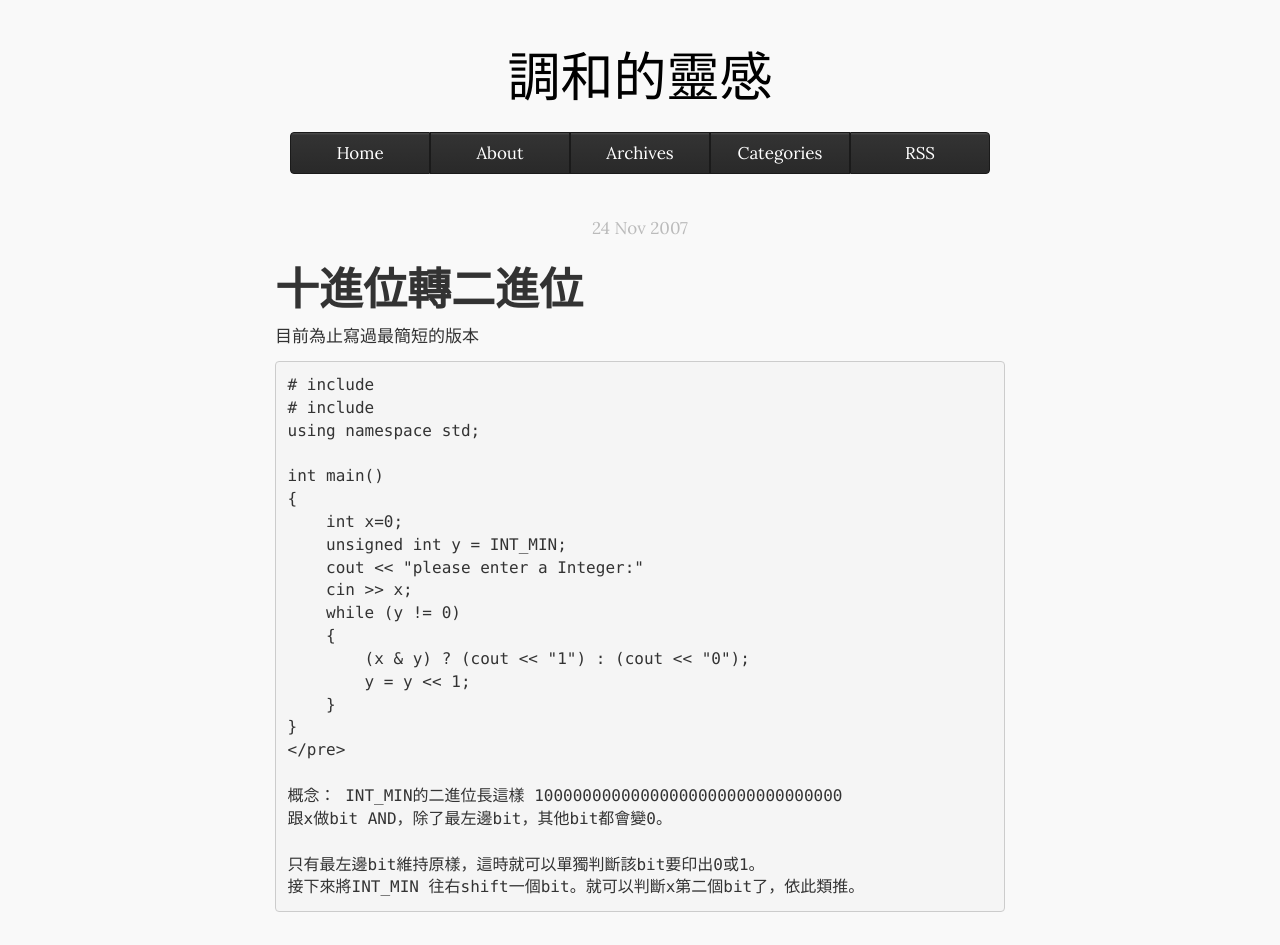
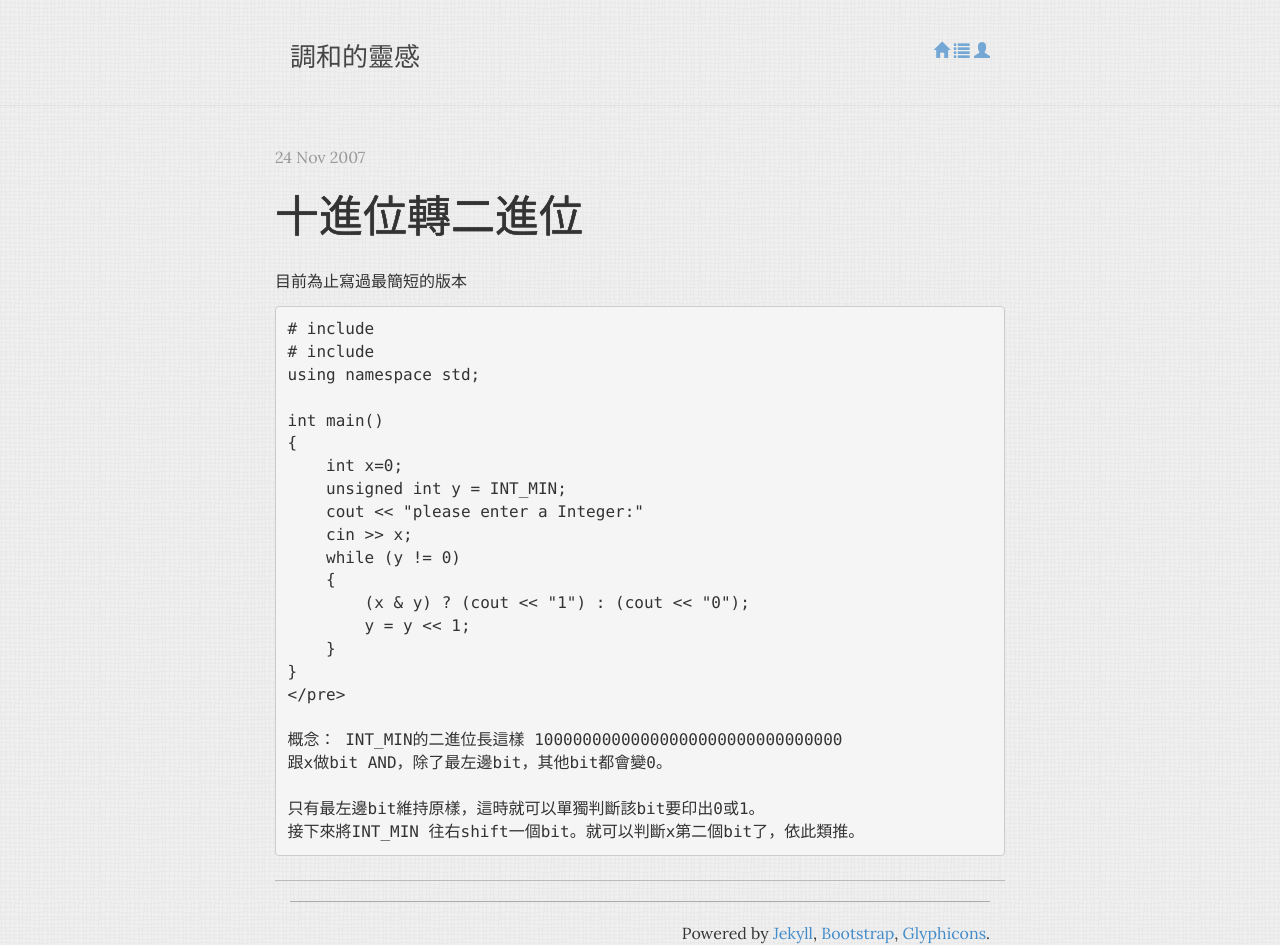
Before and after one commit to sndnvaps/sndnvaps.github.io, a Jekyll site: the page built from _posts/2007-11-24-decimal-to-binary.md, in a window 1280 px wide. Built offline with Jekyll 4.4.1, drawn with Linux system fonts in a browser that asks for light colours; Markdown is read by kramdown in place of the engine named in the settings; comment, search, counter and statistics services are not loaded.

Commit message:
更換版面

```diff
--- a/_includes/mycss.html
+++ b/_includes/mycss.html
@@ -1,5 +1,10 @@
 <style type="text/css">
 
+body
+{
+  font-size: 16px;
+  background-image:url('/img/wavegrid.png');
+}
 /*
 h1,h2,h3,h4,h5,h6 {
   text-shadow: #888 0 0 1px, black 0 0 0px, black 0 0 0px;
@@ -29,8 +34,10 @@ h1,h2,h3,h4,h5,h6 {
 
 .post-title
 {
-    margin: 0 0 3px 0;
-    font-weight: normal;
+  font-weight: normal;
+  text-shadow: #888 0 0 1px, black 0 0 0px, black 0 0 0px;
+  font-family: "Lora",Georgia,"Times New Roman",Times,'微軟正黑體','Microsoft YaHei',serif;
+  margin-bottom: 30px;
 }
 
 .post-content
@@ -38,18 +45,48 @@ h1,h2,h3,h4,h5,h6 {
     font-family: '微軟正黑體','Microsoft YeHei','PT Serif', serif;
 }
 
+.site-header
+{
+  /*background: #ddd;*/
+  opacity: 0.7;
+  padding: 20px 20px;
+  border-bottom: solid 1px #ddd;
+}
+
 .site-title
 {
-    text-align: center;
-    font-weight: normal;
-    font-size: 53px;
-    margin-bottom: 25px;
+  font-family: '微軟正黑體','Microsoft YeHei','PT Serif', serif;
+  font-weight: normal;
+  font-size: 26px;
 }
 .site-title a { color: #000; }
 .site-title a:hover { color: #428bca; }
 
+.site-nav
+{
+  padding-top: 20px;
+}
+
+.site-container
+{
+  margin-top: 40px;
+}
 
 /* index.html */
+
+.index-post-list
+{
+}
+
+.index-post-list h3
+{
+  font-size: 20px;
+  margin-top: 0;
+  /* text-shadow: #888 0 0 1px, black 0 0 0px, black 0 0 0px; */
+  font-weight: normal;
+  font-family: "Lora",Georgia,"Times New Roman",Times,'微軟正黑體','Microsoft YaHei',serif;
+}
+
 .listing-seperator
 {
   color:#c7c7c7;
--- a/_includes/nav.html
+++ b/_includes/nav.html
@@ -1,9 +1,9 @@
-<div class="nav-section" style="padding-bottom: 2.5em;">
-<div class="btn-group btn-group-justified">
-  <a class="btn btn-default" href="/index.html">Home</a>
-  <a class="btn btn-default" href="/about">About</a>
-  <a class="btn btn-default" href="/archives.html" >Archives</a>
-  <a class="btn btn-default" href="/categories.html" >Categories</a>
-  <a class="btn btn-default" href="/feed.xml" >RSS</a>
-</div>
-</div>
+<nav class="site-nav pull-right">
+  <a href="/index.html"><span class="glyphicon glyphicon-home"></span></a>
+  <a href="/archives.html" ><span class="glyphicon glyphicon-list"></span></a>
+  <a href="/about"><span class="glyphicon glyphicon-user"></span></a>
+  <!--
+  <a href="/categories.html" >Categories</a>
+  <a href="/feed.xml" >RSS</a>
+    -->
+</nav>
--- a/_layouts/default.html
+++ b/_layouts/default.html
@@ -3,7 +3,7 @@
 <head>
   <meta charset="utf-8">
   <meta name="viewport" content="width=device-width, initial-scale=1.0">
-  <meta name="description" content="Matthew chchwy Chang">
+  <meta name="description" content="Matthew's Blog">
   <meta name="author" content="Matthew chchwy Chang">
 
   <!-- <link rel="shortcut icon" href="../../assets/ico/favicon.png"> -->
@@ -16,24 +16,34 @@
 
   {% include mycss.html %}
 
-  <style>
+  <link href="/feed.xml" rel="alternate" type="application/rss+xml" title="{{ site.title }}" />
 
-  </style>
 </head>
 <body>
+  <header class="site-header">
+    <div class="container">
+      <h1 class="site-title pull-left"><a href="/index.html">調和的靈感</a></h1>
+
+      {% include nav.html %}
+    </div>
+  </header>
+
+  <div class="container site-container">
+      {{ content }}
+  </div>
+
   <div class="container">
-    <br/>
-
-    <h1 class="site-title"><a href="/index.html">調和的靈感</a></h1>
-
-    {% include nav.html %}
-
-    <div>
-      {{ content }}
+    <div class="footer" style="border-top: solid 1px #aaa; padding:20px 0;">
+      <div class="pull-right">
+      Powered by
+      <a href="http://jekyllrb.com/">Jekyll</a>,
+      <a href="http://getbootstrap.com/">Bootstrap</a>,
+      <a href="http://glyphicons.com/">Glyphicons</a>.
+      </div>
     </div>
   </div>
 
-  <script src="/js/jquery-1.9.1.js"></script>
+  <script src="http://code.jquery.com/jquery.min.js"></script>
   <script src="/js/bootstrap.min.js"></script>
   <script src="/js/prettify.js"></script>
   <script src="/js/bitbucket.js"></script>
--- a/_layouts/post.html
+++ b/_layouts/post.html
@@ -7,11 +7,9 @@ layout: default
 -->
 
 <div class="row main-content">
-    <div class="offset3 span6 zone-content">
     <article>
-        <div style="text-align: center; color: #bbb;"> {{ page.date | date_to_string }} </div>
-        <h1>{{ page.title }}</h1>
-
+      <div class="text-muted">{{ page.date | date_to_string }}</div>
+      <h1 class="post-title">{{ page.title }}</h1>
       <div class="post-content">
 
         {{ content }}
@@ -19,6 +17,7 @@ layout: default
       </div>
     </article>
 
+    <div style="border-bottom: solid 1px #bbb; margin:20px 0;"></div>
+
     {% include disqus.html %}
 </div>
-  </div>
```
Also changed, not shown: about/index.md (+1 -1 lines), index.html (+13 -13 lines), img/wavegrid.png (added). Lines whose indentation alone changed are shown as unchanged.
